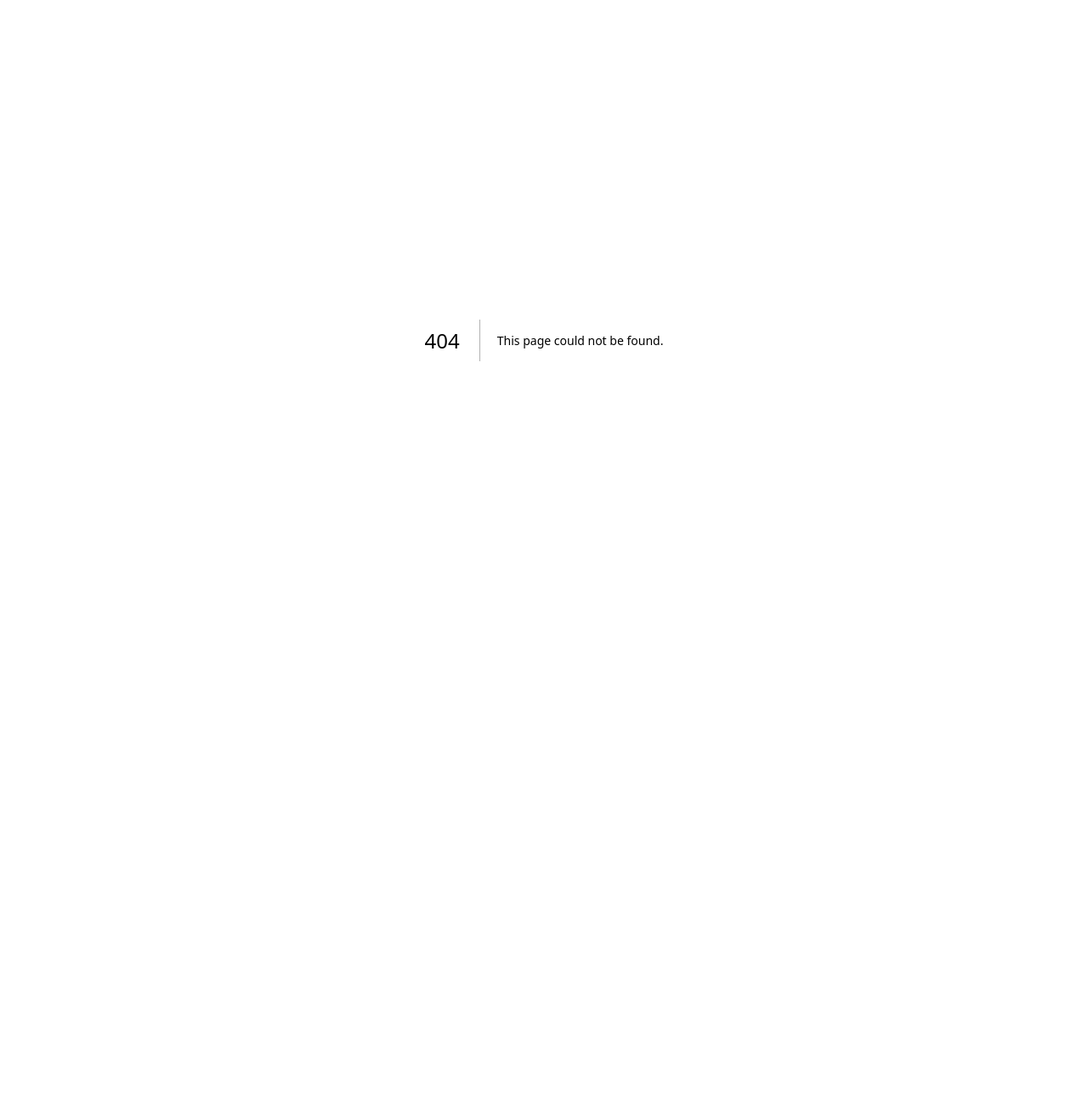
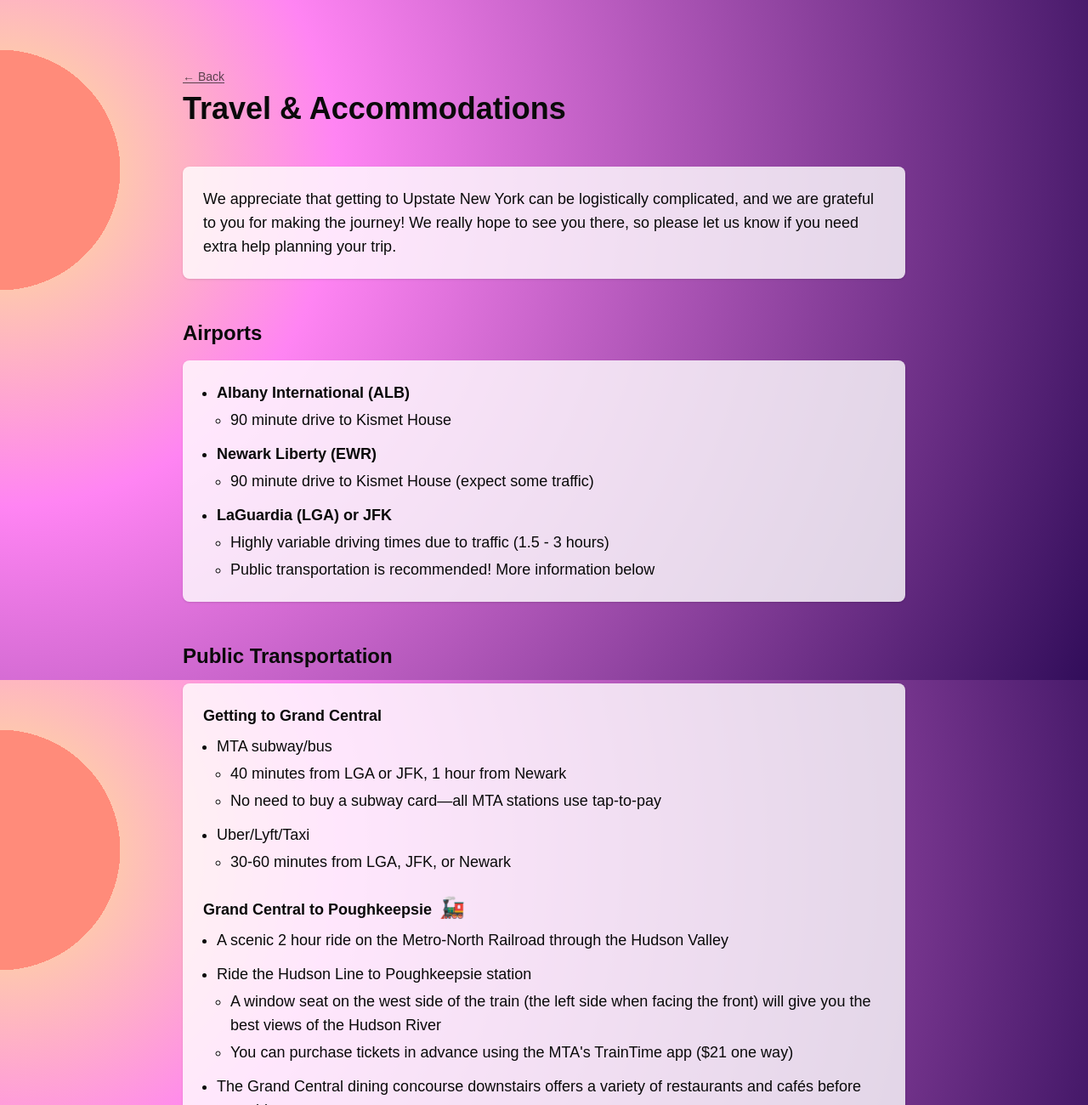
Before and after one commit to jrr8/wedding, a Next.js app: page /travel in a window 1280 px wide. Before the commit this address had no page. Shown: the top 1300 px of the page at 85% size. Before the commit the page ends 800 px from the top, so only its background shows below. Built offline with nearby package versions, Linux system fonts and the light colour scheme; a web font is replaced by a local one.

Commit message:
Travel page

```diff
--- /dev/null
+++ b/src/app/travel/page.tsx
@@ -0,0 +1,193 @@
+import Image from "next/image";
+import Link from "next/link";
+
+export const metadata = {
+  title: "Travel & Accommodations | Georgia + Riley",
+};
+
+export default function TravelPage() {
+  return (
+    <div className="min-h-full p-6 pb-20 sm:p-10 md:p-20">
+      <div className="max-w-[850px] mx-auto flex flex-col gap-12">
+        <div className="flex flex-col gap-2">
+          <Link
+            href="/"
+            className="text-sm text-foreground/70 hover:text-foreground underline underline-offset-2 w-fit"
+          >
+            ← Back
+          </Link>
+          <h1 className="text-4xl font-swash font-bold">
+            Travel & Accommodations
+          </h1>
+        </div>
+
+        <section className="flex flex-col gap-4">
+          <div className="bg-white/80 p-6 rounded-lg shadow">
+            <div className="text-lg">
+              We appreciate that getting to Upstate New York can be logistically
+              complicated, and we are grateful to you for making the journey! We
+              really hope to see you there, so please let us know if you need
+              extra help planning your trip.
+            </div>
+          </div>
+        </section>
+
+        <section className="flex flex-col gap-4">
+          <h2 className="text-2xl font-swash font-bold">Airports</h2>
+          <div className="bg-white/80 p-6 rounded-lg shadow">
+            <ul className="list-disc list-outside ml-4 space-y-3 text-lg">
+              <li>
+                <strong>Albany International (ALB)</strong>
+                <ul className="list-[circle] list-outside space-y-1 pl-4 mt-1">
+                  <li>90 minute drive to Kismet House</li>
+                </ul>
+              </li>
+              <li>
+                <strong>Newark Liberty (EWR)</strong>
+                <ul className="list-[circle] list-outside space-y-1 pl-4 mt-1">
+                  <li>90 minute drive to Kismet House (expect some traffic)</li>
+                </ul>
+              </li>
+              <li>
+                <strong>LaGuardia (LGA) or JFK</strong>
+                <ul className="list-[circle] list-outside space-y-1 pl-4 mt-1">
+                  <li>
+                    Highly variable driving times due to traffic (1.5 - 3 hours)
+                  </li>
+                  <li>
+                    Public transportation is recommended! More information below
+                  </li>
+                </ul>
+              </li>
+            </ul>
+          </div>
+        </section>
+
+        <section className="flex flex-col gap-4">
+          <h2 className="text-2xl font-swash font-bold">
+            Public Transportation
+          </h2>
+          <div className="bg-white/80 p-6 rounded-lg text-lg shadow">
+            <h3 className="font-semibold mb-2">Getting to Grand Central</h3>
+            <ul className="list-disc list-outside ml-4 space-y-3 mb-6">
+              <li>
+                MTA subway/bus
+                <ul className="list-[circle] list-outside space-y-1 pl-4 mt-1">
+                  <li>40 minutes from LGA or JFK, 1 hour from Newark</li>
+                  <li>
+                    No need to buy a subway card—all MTA stations use tap-to-pay
+                  </li>
+                </ul>
+              </li>
+              <li>
+                Uber/Lyft/Taxi
+                <ul className="list-[circle] list-outside space-y-1 pl-4 mt-1">
+                  <li>30-60 minutes from LGA, JFK, or Newark</li>
+                </ul>
+              </li>
+            </ul>
+
+            <h3 className="text-lg font-semibold mb-2">
+              Grand Central to Poughkeepsie{" "}
+              <span className="text-2xl pl-1">🚂</span>
+            </h3>
+            <ul className="list-disc list-outside ml-4 space-y-3 mb-6">
+              <li>
+                A scenic 2 hour ride on the Metro-North Railroad through the
+                Hudson Valley
+              </li>
+              <li>
+                Ride the Hudson Line to Poughkeepsie station
+                <ul className="list-[circle] list-outside space-y-1 pl-4 mt-1">
+                  <li>
+                    A window seat on the west side of the train (the left side
+                    when facing the front) will give you the best views of the
+                    Hudson River
+                  </li>
+                  <li>
+                    You can purchase tickets in advance using the MTA&apos;s
+                    TrainTime app ($21 one way)
+                  </li>
+                </ul>
+              </li>
+              <li>
+                The Grand Central dining concourse downstairs offers a variety
+                of restaurants and cafés before your ride
+              </li>
+            </ul>
+
+            <h3 className="text-lg font-semibold mb-2">
+              Poughkeepsie Station to Kismet House
+            </h3>
+            <ul className="list-disc list-outside ml-4 space-y-3 mb-6">
+              <li>
+                Uber/Lyft are available, with typical wait times of 5-15 minutes
+              </li>
+              <li>
+                Kismet House is a 20 minute drive from the station, and so are
+                many local accommodations
+              </li>
+            </ul>
+          </div>
+        </section>
+
+        <section className="flex flex-col gap-4">
+          <h2 className="text-2xl font-swash font-bold">
+            Accommodations in the Area
+          </h2>
+          <div className="bg-white/80 p-6 rounded-lg text-lg shadow">
+            There are Airbnbs, traditional bed &amp; breakfasts, and these
+            nearby hotels:
+            <ul className="list-disc list-outside ml-4 space-y-3 mt-3">
+              <li>
+                <a
+                  href="https://www.rockinghorseranch.com/award-winning-accommodations/"
+                  target="_blank"
+                >
+                  Rocking Horse Ranch Resort
+                </a>{" "}
+                - 8 minute drive to Kismet House
+              </li>
+              <li>
+                <a
+                  href="https://www.choicehotels.com/new-york/new-paltz/rodeway-inn-hotels/ny331"
+                  target="_blank"
+                >
+                  Rodeway Inn & Suites New Paltz
+                </a>{" "}
+                - 9 minute drive to Kismet House
+              </li>
+              <li>
+                <a
+                  href="https://www.hilton.com/en/hotels/pounphx-hampton-new-paltz/"
+                  target="_blank"
+                >
+                  Hampton Inn by Hilton New Paltz
+                </a>{" "}
+                - 12 minute drive to Kismet House
+              </li>
+              <li>
+                <a
+                  href="https://www.sonesta.com/americas-best-value-inn/ny/new-paltz/americas-best-value-inn-new-paltz"
+                  target="_blank"
+                >
+                  America&apos;s Best Value Inn New Paltz
+                </a>{" "}
+                - 12 minute drive to Kismet House
+              </li>
+            </ul>
+          </div>
+        </section>
+
+        <Image
+          src="/wedding-weekend.jpg"
+          alt="Venue Map"
+          width={692}
+          height={722}
+          quality={50}
+          className="rounded-lg shadow-lg w-full max-w-[600px] self-center"
+        />
+      </div>
+    </div>
+  );
+}
```
